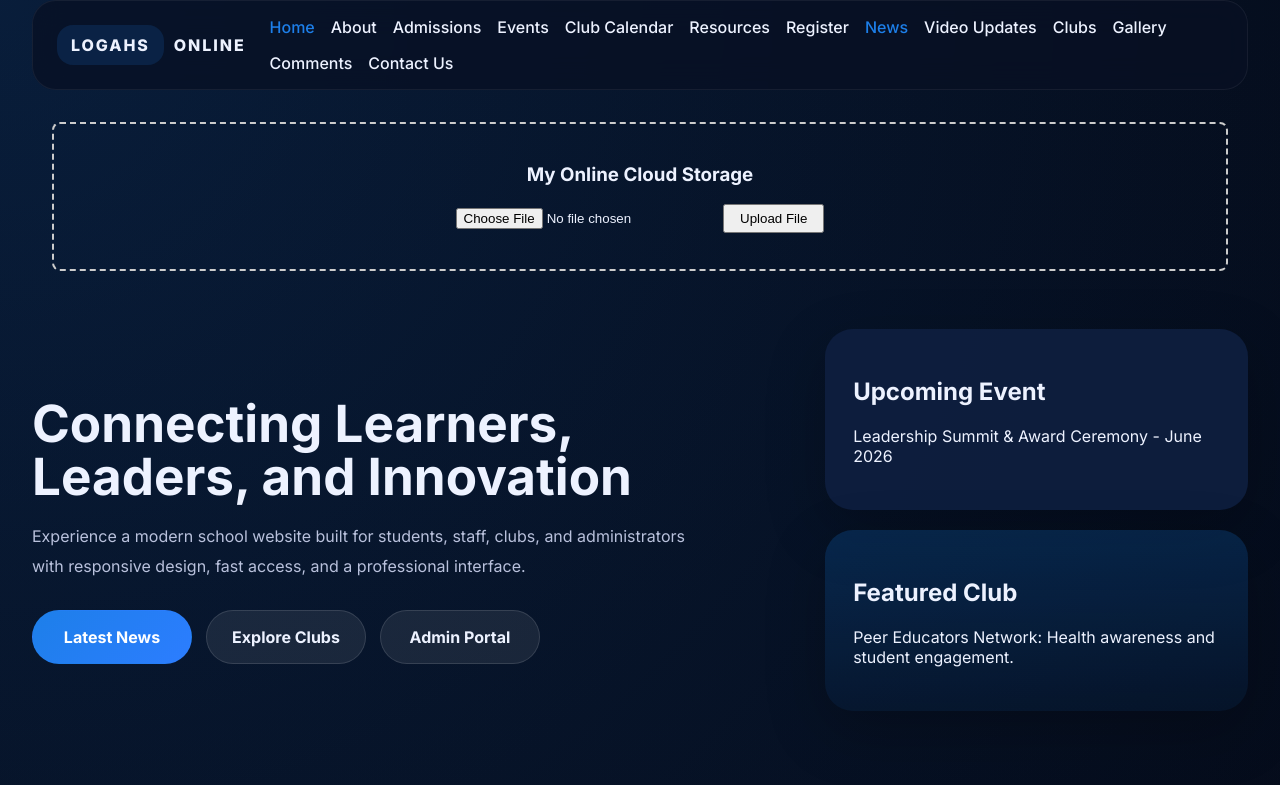
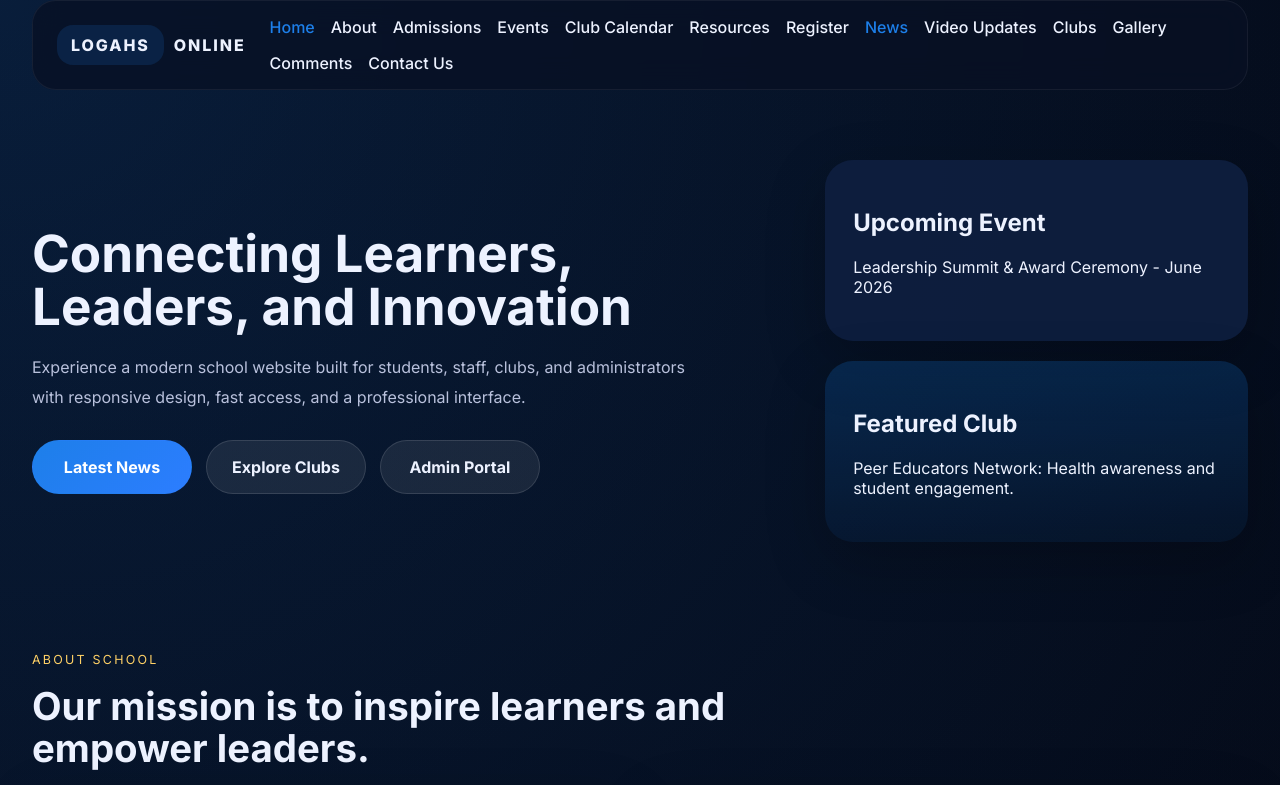
Before and after one commit to davidhopetawona-creator/my-online-cloud, a website: page index.html in a window 1280 px wide. Shown: the top 785 px of the page. Drawn offline with Linux system fonts and the light colour scheme; no server answers; a script that the page names is missing.

Commit message:
Remove cloud upload block from homepage layout

```diff
--- a/index.html
+++ b/index.html
@@ -37,13 +37,7 @@
         <a href="#contact">Contact Us</a>
       </nav>
     </header>
-<!-- Cloud Upload Section -->
-<div id="cloud-upload-box" style="margin: 20px; padding: 20px; border: 2px dashed #ccc; border-radius: 8px; text-align: center;">
-    <h3>My Online Cloud Storage</h3>
-    <input type="file" id="fileChooser" />
-    <button onclick="uploadMyFile()" style="margin-left: 10px; padding: 5px 15px; cursor: pointer;">Upload File</button>
-    <p id="uploadStatus" style="margin-top: 10px; font-weight: bold;"></p>
-</div>
+
     <main>
       <section id="home" class="hero-section">
         <div class="hero-copy">
```
